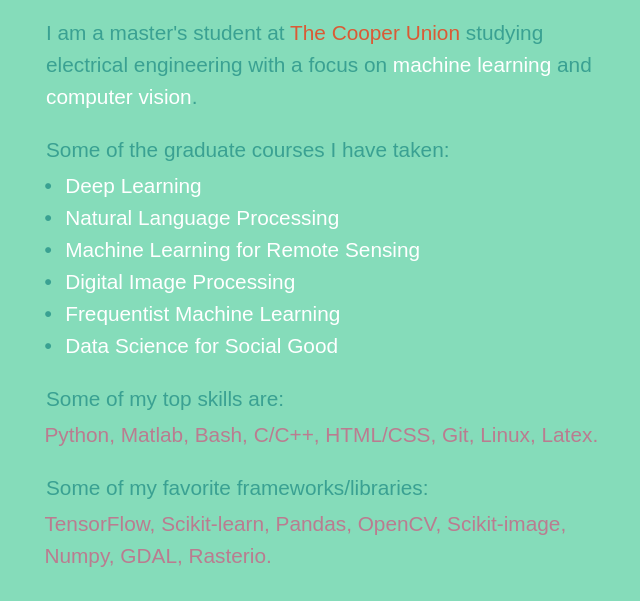
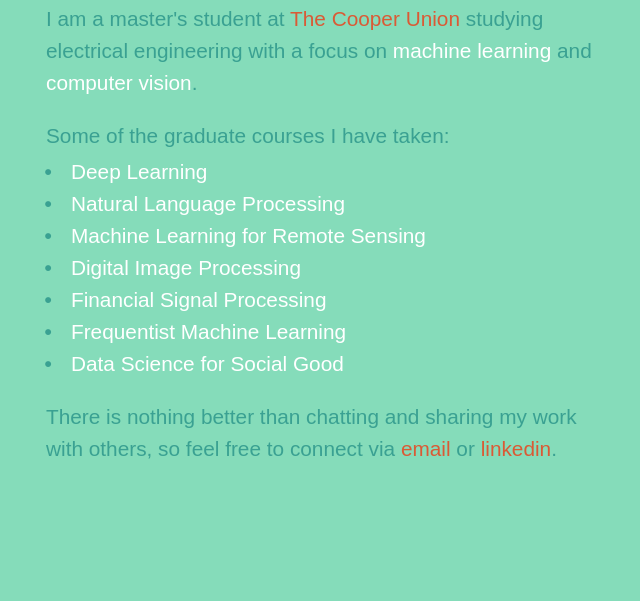
Before and after one commit to yuvalofek/yuvalofek.github.io, a plain HTML site: page index.html in a window 1280 px wide. Shown: the part 231-832 px from the top of the page, without its empty margins (194-834 px from the left). After the commit the page ends 800 px from the top, so only its background shows below. Drawn offline with Linux system fonts and the light colour scheme.

Commit message:
fix overflow and rewrote some parts

```diff
--- a/css/style.css
+++ b/css/style.css
@@ -19,7 +19,6 @@ body {
     font-family: 'Titillium Web', sans-serif;
     color: var(--dark_blue);
     line-height: 2em;
-    overflow: hidden;
 }
 
 /* layout */
@@ -86,10 +85,11 @@ a:hover {
     margin-top: -0.8em;
     list-style-type: none;
 }
-#courses li {
+#courses li,
+#courses li a {
     color: var(--white);
 }
-#courses li:hover {
+#courses li a:hover {
     color: var(--orange);
 }
 #courses li::before {
--- a/index.html
+++ b/index.html
@@ -29,40 +29,27 @@
                 Some of the graduate courses I have taken:
             </p>
             <ul id="courses">
-                <li>Deep Learning</li>
-                <li>Natural Language Processing</li>
-                <li>Machine Learning for Remote Sensing</li>
-                <li>Digital Image Processing</li>
-                <li>Frequentist Machine Learning</li>
-                <li>Data Science for Social Good</li>
+                <li><a href="https://github.com/yuvalofek/Deep-Learning" target="_blank">
+                    Deep Learning</a></li>
+                <li><a href="https://github.com/yuvalofek/NLP" target="_blank">
+                    Natural Language Processing</a></li>
+                <li><a href="https://github.com/yuvalofek/Remote-Sensing" target="_blank">
+                    Machine Learning for Remote Sensing</a></li>
+                <li><a href="https://github.com/yuvalofek/Digital-Image-Processing" target="_blank">
+                    Digital Image Processing</a></li>
+                <li><a href="https://github.com/yuvalofek/Financial-Signal-Processing" target="_blank">
+                    Financial Signal Processing</a></li>
+                <li><a href="https://github.com/yuvalofek/FrequentistML" target="_blank">
+                    Frequentist Machine Learning</a></li>
+                <li>
+                    Data Science for Social Good</li>
             </ul>
+            <p>
+                There is nothing better than chatting and sharing my work with others, so feel free to
+                connect via <a href="mailto:epstain@cooper.edu" target="_blank">email</a>
+                or <a href="www.linkedin.com/in/yuvalofek" target="_blank">linkedin</a>.
+            </p>
 
-            <p>
-                Some of my top skills are:
-            </p>
-                <ul class="comma-list">
-                    <li>Python</li>
-                    <li>Matlab</li>
-                    <li>Bash</li>
-                    <li>C/C++</li>
-                    <li>HTML/CSS</li>
-                    <li>Git</li>
-                    <li>Linux</li>
-                    <li>Latex</li>
-                </ul>
-            <p>
-                Some of my favorite frameworks/libraries:
-            </p>
-                <ul class="comma-list">
-                    <li>TensorFlow</li>
-                    <li>Scikit-learn</li>
-                    <li>Pandas</li>
-                    <li>OpenCV</li>
-                    <li>Scikit-image</li>
-                    <li>Numpy</li>
-                    <li>GDAL</li>
-                    <li>Rasterio</li>
-                </ul>
         </div>
         <div id="bubbles">
             <div class="circle" id="circle1"></div>
```
